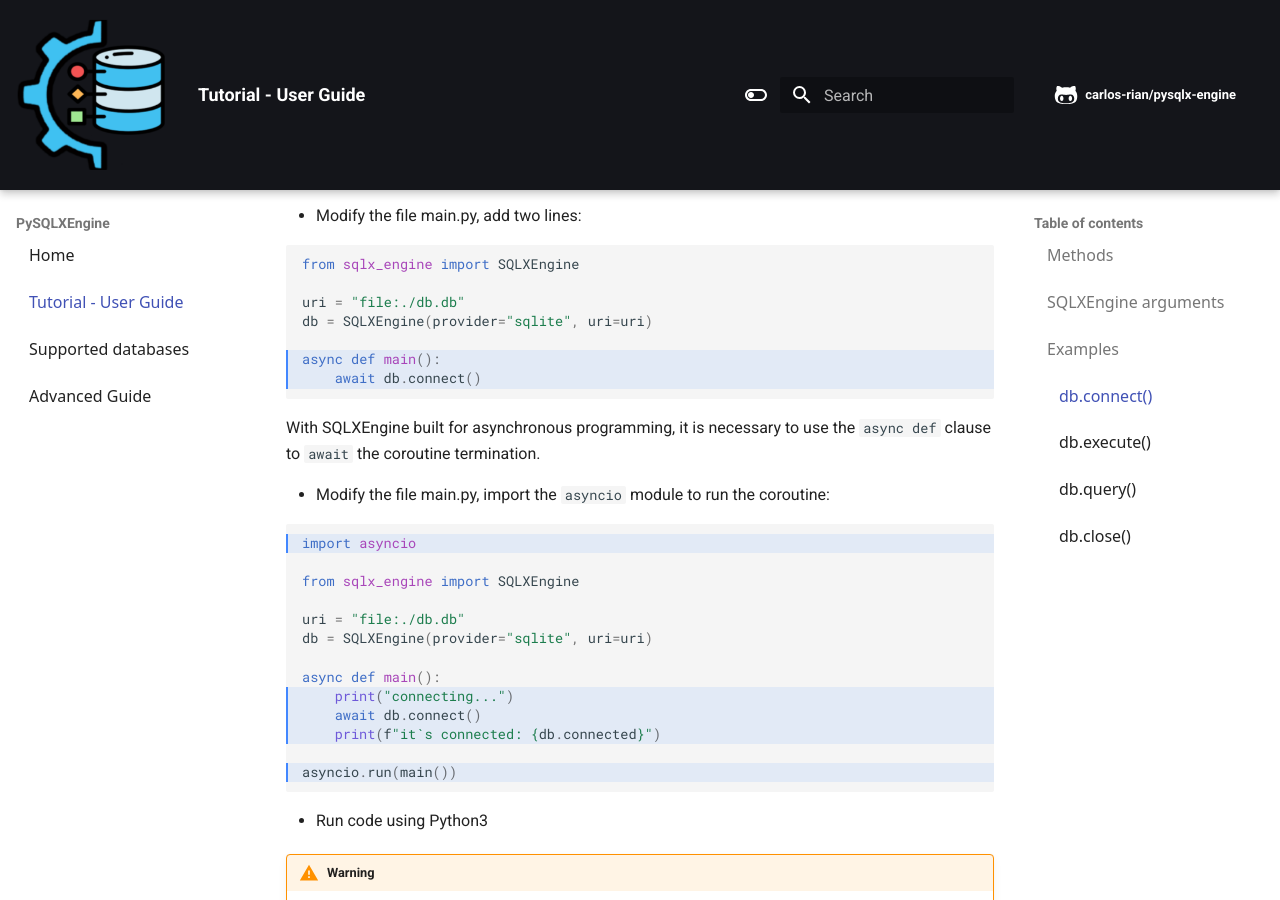
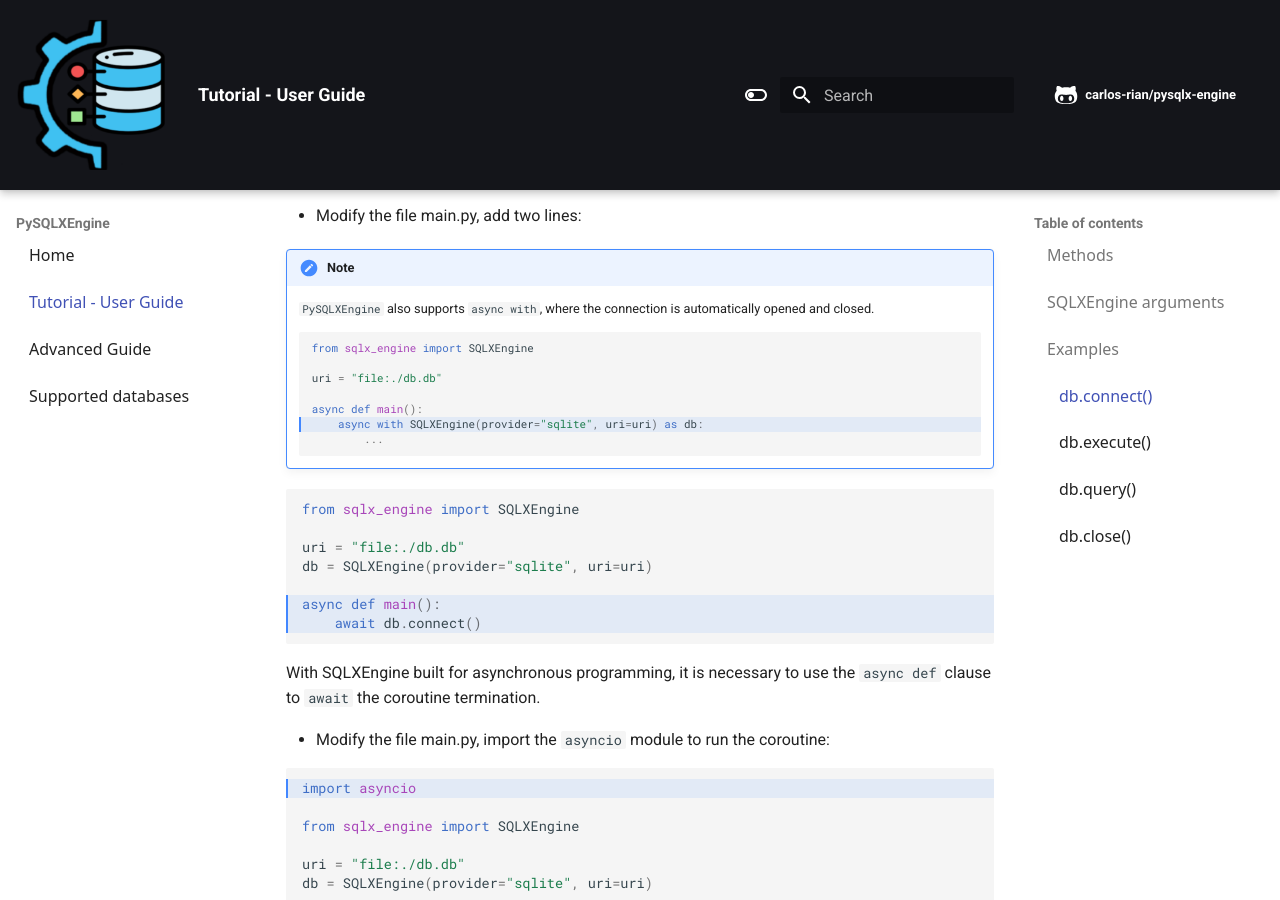
Before and after one commit to carlos-rian/pysqlx-engine, an MkDocs documentation site: the page built from docs/tutorial.md, in a window 1280 px wide and 900 px high, scrolled down 1651 px. Built offline with MkDocs 1.6.1 and Material for MkDocs 9.7.7, drawn with Linux system fonts in a browser that asks for light colours; comment, search, counter and statistics services are not loaded; some of the changed text lies outside the part shown.

Commit message:
update docs/index.md, tutorial.md and mkdocs.yml

````diff
--- a/docs/tutorial.md
+++ b/docs/tutorial.md
@@ -76,6 +76,21 @@
 
 
 * Modify the file main.py, add two lines:
+
+!!! Note
+    `PySQLXEngine` also supports `async with`, where the connection is automatically opened and closed.
+
+    ```Python hl_lines="6"
+    from sqlx_engine import SQLXEngine
+
+    uri = "file:./db.db"
+
+    async def main():
+        async with SQLXEngine(provider="sqlite", uri=uri) as db:
+            ...
+    ```
+
+
 
 ```Python hl_lines="6-7"
 from sqlx_engine import SQLXEngine
@@ -262,6 +277,19 @@
 
 * Modify the main.py file, close connection.
 
+!!! warning
+    Skip this step if you are using `async with`, as the connection is automatically closed.
+
+    ```Python hl_lines="6"
+    from sqlx_engine import SQLXEngine
+
+    uri = "file:./db.db"
+
+    async def main():
+        async with SQLXEngine(provider="sqlite", uri=uri) as db:
+            ...
+    ```
+
 ```Python hl_lines="17"
 {!./python/close.py!}
 ```
--- a/mkdocs.yml
+++ b/mkdocs.yml
@@ -43,8 +43,8 @@
 nav:
 - Home: index.md
 - tutorial.md
+- advanced.md
 - support.md
-- advanced.md
 
 markdown_extensions:
   - toc:
````
Also changed, not shown: other parts of docs/tutorial.md (+1 -1 lines), docs/index.md (+4 -2 lines).
